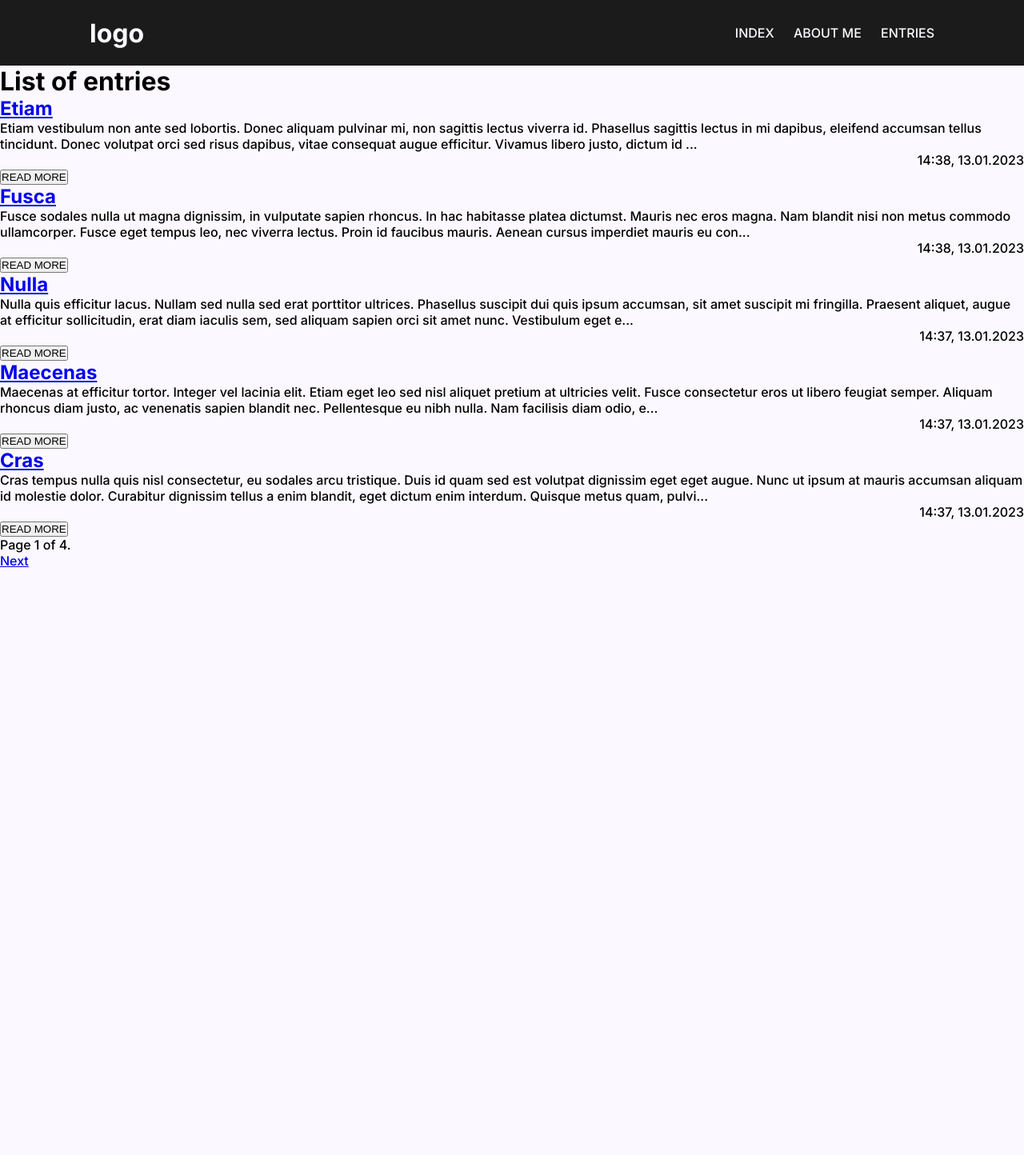
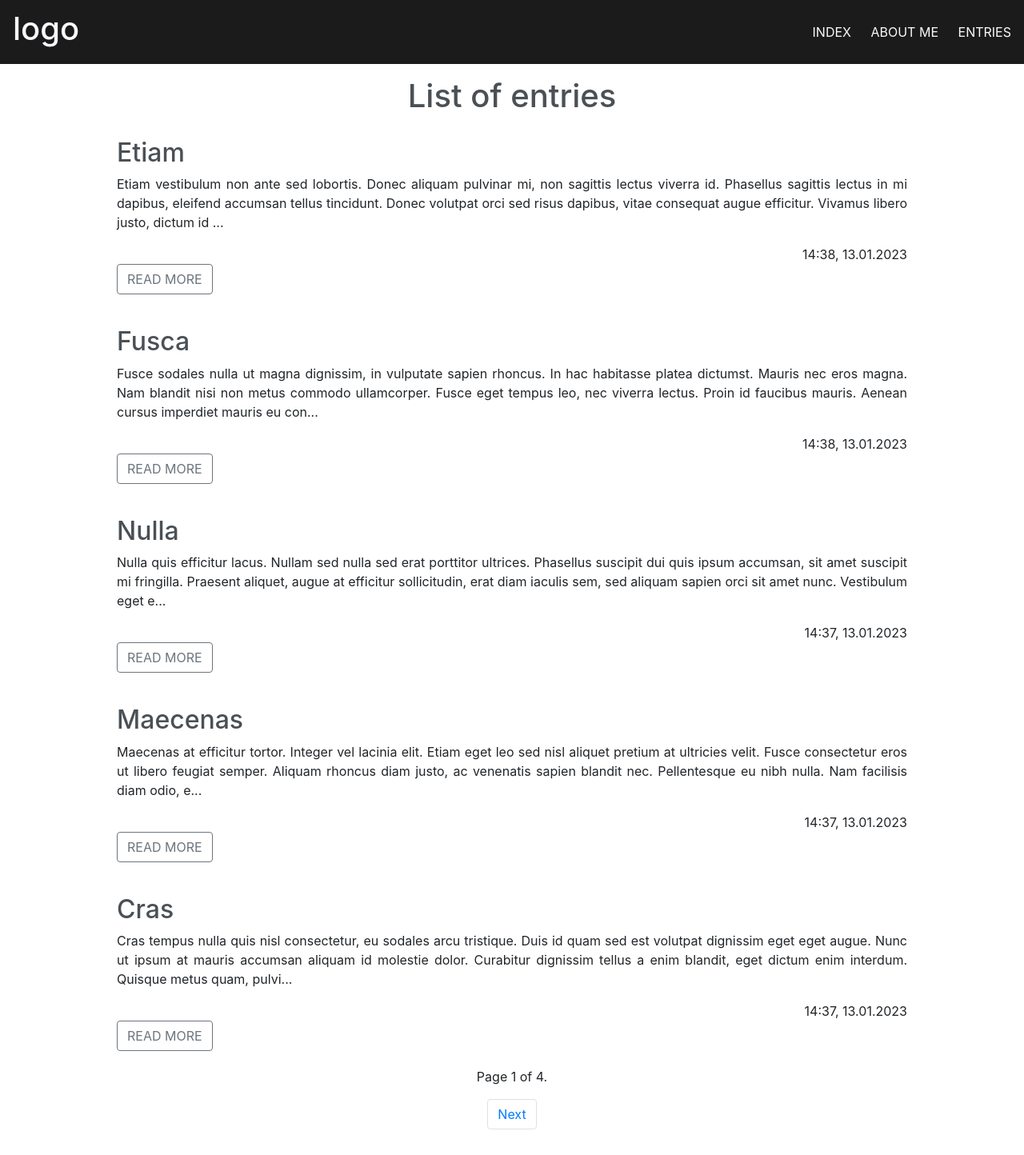
Before and after one commit to rmiarecki/blog-app, a Django app: page /entries/ in a window 1280 px wide. Shown: the whole page at 80% size. Before the commit the page ends 709 px from the top, so only its background shows below. Run offline with Django 4.2, Linux system fonts and the light colour scheme; data comes from the database, SQL or seed files in the repository; some libraries are stand-ins or nearby versions.

Commit message:
entries page

```diff
--- a/assets/style.css
+++ b/assets/style.css
@@ -11,7 +11,7 @@
 
 .navbar {
   padding: 1rem 7rem;
-  height: 50px;
+  height: 80px;
   display: flex;
   justify-content: space-between;
   align-items: center;
@@ -29,6 +29,8 @@
   border-bottom: 1.2px solid white;
   transition-delay: 0.1s;
   transition-timing-function: linear;
+  color: white;
+  text-decoration: none;
 }
 
 .welcome {
@@ -90,4 +92,42 @@
 }
 .about .photo img {
   width: 350px;
+}
+
+.entries {
+  padding: 1rem;
+  display: flex;
+  flex-direction: column;
+  justify-content: center;
+  margin: 0 auto;
+  width: 1020px;
+}
+.entries h1 {
+  color: #4a5055;
+  text-align: center;
+}
+
+.entry {
+  text-align: justify;
+  margin: 20px 0;
+}
+.entry .title {
+  color: #4a5055;
+}
+.entry .date {
+  margin-bottom: 0px;
+  text-align: right;
+}
+
+.num-of-pages {
+  text-align: center;
+}
+
+.return a {
+  text-decoration: none;
+  color: #4a5055;
+  cursor: pointer;
+}
+.return a:hover {
+  color: #4a5055;
 }/*# sourceMappingURL=style.css.map */
--- a/assets/style.scss
+++ b/assets/style.scss
@@ -13,13 +13,11 @@
 }
 
 .navbar {
-
     padding: 1rem 7rem;
-    height: 50px;
+    height: 80px;
     display: flex;
     justify-content: space-between;
     align-items: center;
-    // background-color: #2F4858;
     background-color: rgb(27, 27, 27);
     color: #FBF9FF;
     a {
@@ -32,9 +30,10 @@
             border-bottom: 1.2px solid white;
             transition-delay: 0.1s;
             transition-timing-function: linear;
+            color: white;
+            text-decoration: none;
         }
     }
-
 }
 
 .welcome {
@@ -100,3 +99,44 @@
         }
     }
 }
+
+.entries {
+    padding: 1rem;
+    display: flex;
+    flex-direction: column;
+    justify-content: center;
+    margin: 0 auto;
+    width: 1020px;
+    h1 {
+        color: #4a5055;
+        text-align: center;
+    }
+
+}
+.entry {
+    text-align: justify;
+    margin: 20px 0;
+    // border-bottom: 2px solid rgb(114, 30, 30);
+    .title {
+        color: #4a5055;
+
+    }
+    .date {
+        margin-bottom: 0px;
+        text-align: right;
+    }
+}
+.num-of-pages {
+    text-align: center;
+}
+
+.return {
+    a {
+        text-decoration: none;
+        color: #4a5055;
+        cursor: pointer;
+        &:hover {
+            color: #4a5055;
+        }
+    }
+}
--- a/entries/templates/entries/entries_list.html
+++ b/entries/templates/entries/entries_list.html
@@ -1,26 +1,31 @@
 {% extends 'base.html' %}
 
 {% block content %}
-    <div>
-        <h1>List of entries</h1>
+    <div class="entries">
+        <h1 class="list">List of entries</h1>
         {% for entry in entries %}
-            <div>
-                <h2><a href="#">{{ entry.title }}</a></h2>
+            <div class="entry">
+
+                <h2 class="title">{{ entry.title }}</h2>
                 <p>{{entry.reduction}}</p>
-                <p style="text-align: right">{{entry.date|date:"H:i, d.m.Y"}}</p>
-                <a href="entry/{{ entry.id }}"><button>READ MORE</button></a>
+                <p class="date">{{entry.date|date:"H:i, d.m.Y"}}</p>
+                <a href="entry/{{ entry.id }}"><button class="btn btn-outline-secondary">READ MORE</button></a>
 
             </div>
         {% endfor %}
 
-        <p>Page {{ entries.number }} of {{ entries.paginator.num_pages }}.</p>
-        {% if entries.has_previous %}
-        <a href="?page={{entries.previous_page_number}}">Previous</a>
-        {% endif %}
+        <div class="pages">
+            <p class="num-of-pages">Page {{ entries.number }} of {{ entries.paginator.num_pages }}.
+            <ul class="pagination justify-content-center">
 
-        {% if entries.has_next %}
-        <a href="?page={{entries.next_page_number}}">Next</a>
-        {% endif %}
+                {% if entries.has_previous %}
+                <li class="page-item"><a class="page-link" href="?page={{entries.previous_page_number}}">Previous </a></li>
+                {% endif %}
 
+                {% if entries.has_next %}
+                <li class="page-item"><a class="page-link" href="?page={{entries.next_page_number}}"> Next </a></li>
+                {% endif %}
+            </ul>
+        </div>
     </div>
 {% endblock %}
--- a/templates/base.html
+++ b/templates/base.html
@@ -6,6 +6,8 @@
     <meta http-equiv="X-UA-Compatible" content="IE=edge">
     <meta name="viewport" content="width=device-width, initial-scale=1.0">
     <link rel="stylesheet" href=" {% static 'style.css' %} ">
+    <link rel="stylesheet" href="https://cdn.jsdelivr.net/npm/bootstrap@4.0.0/dist/css/bootstrap.min.css" integrity="sha384-Gn5384xqQ1aoWXA+058RXPxPg6fy4IWvTNh0E263XmFcJlSAwiGgFAW/dAiS6JXm" crossorigin="anonymous">
+    <script src="https://kit.fontawesome.com/598039b7f6.js" crossorigin="anonymous"></script>
     <title>Blog</title>
 </head>
 <body>
```
Also changed, not shown: entries/templates/entries/entry.html (+9 -6 lines), templates/about.html (+5 -4 lines), 1 other file.
